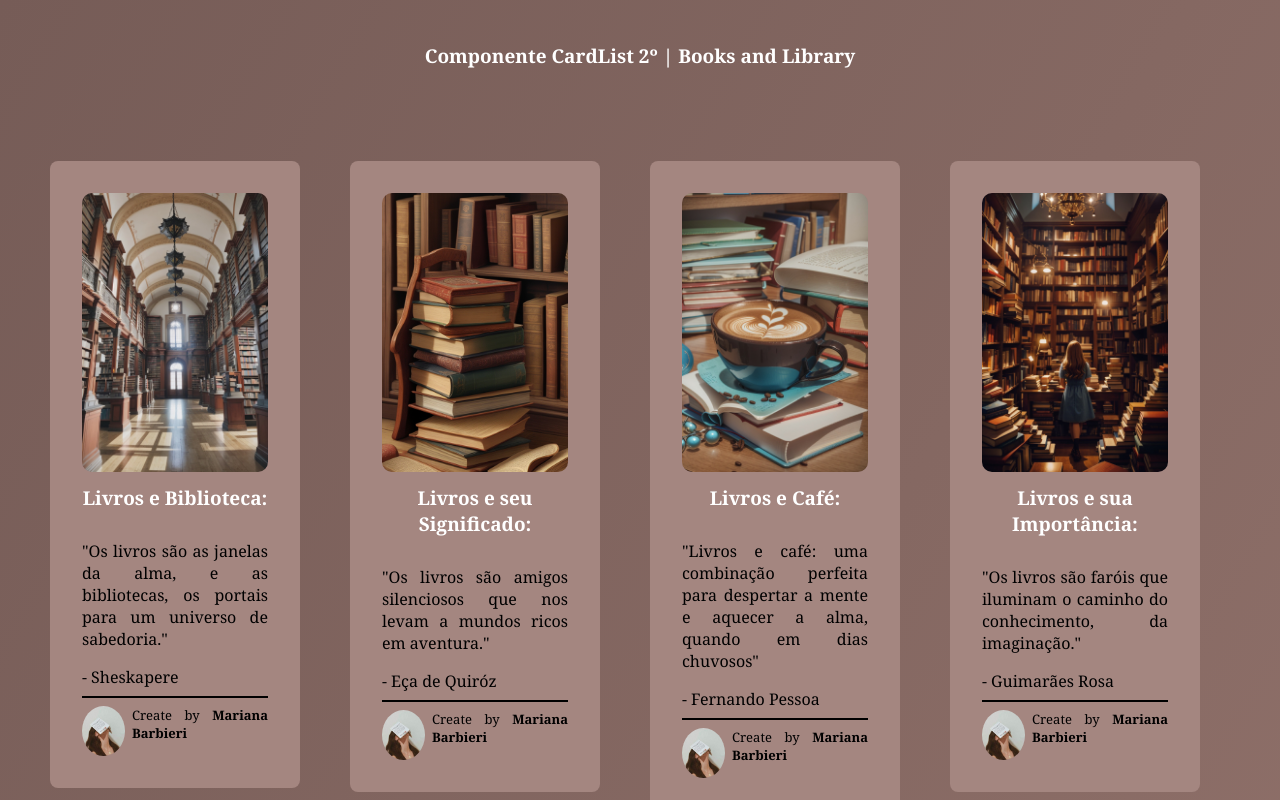
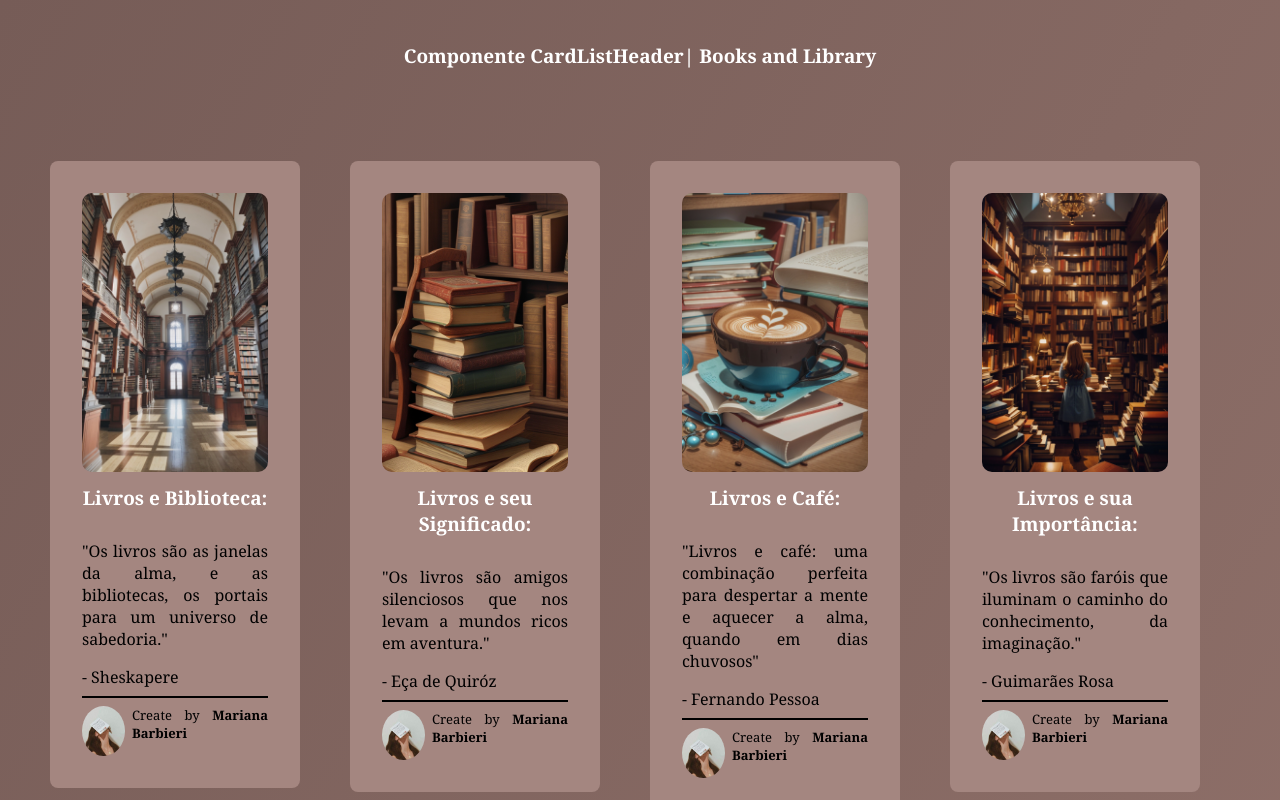
Before and after one commit to marianasantiagobarbieri/Fase-1.2--Componente-Header, a plain HTML site: page index.html in a window 1280 px wide. Shown: the top 800 px of the page. Drawn offline with nearby package versions, Linux system fonts and the light colour scheme; a web font is replaced by a local one.

Commit message:
Update index.html

```diff
--- a/index.html
+++ b/index.html
@@ -23,7 +23,7 @@
   </head>
   <body>
     <div class="titleAnimado">
-    <h1 class="animate__animated animate__bounce">Componente CardList 2º | Books and Library</h1>
+    <h1 class="animate__animated animate__bounce">Componente CardListHeader| Books and Library</h1>
 </div>
     <div class="container">
       <div class="LoginBox">
```
